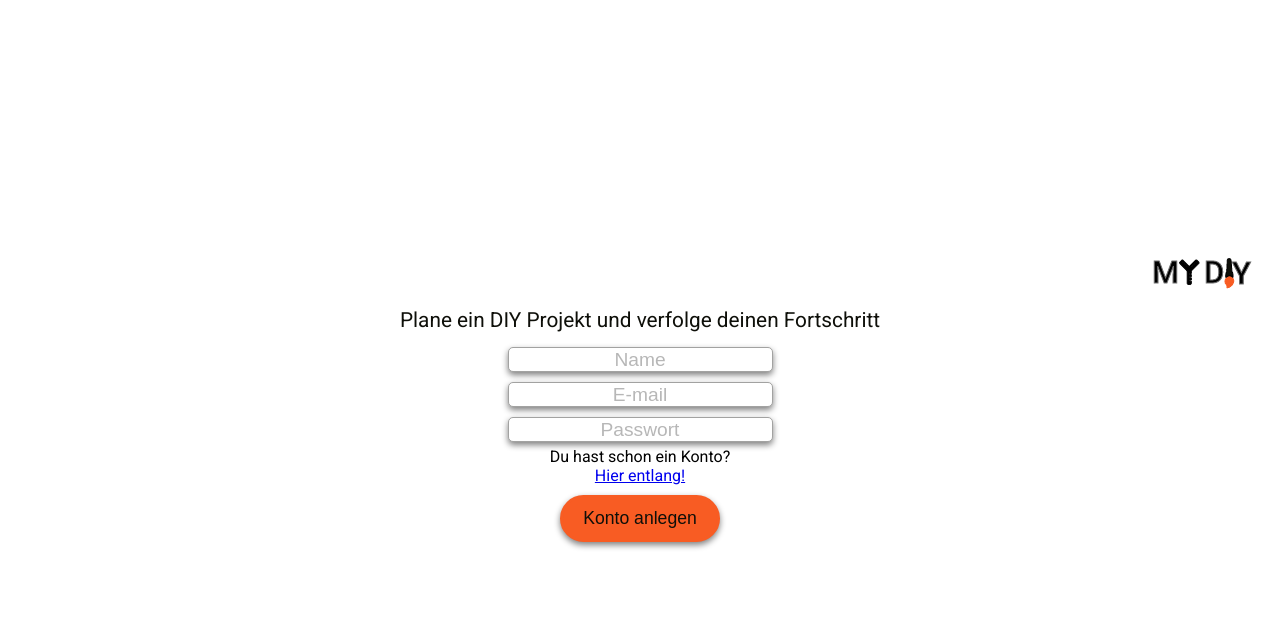
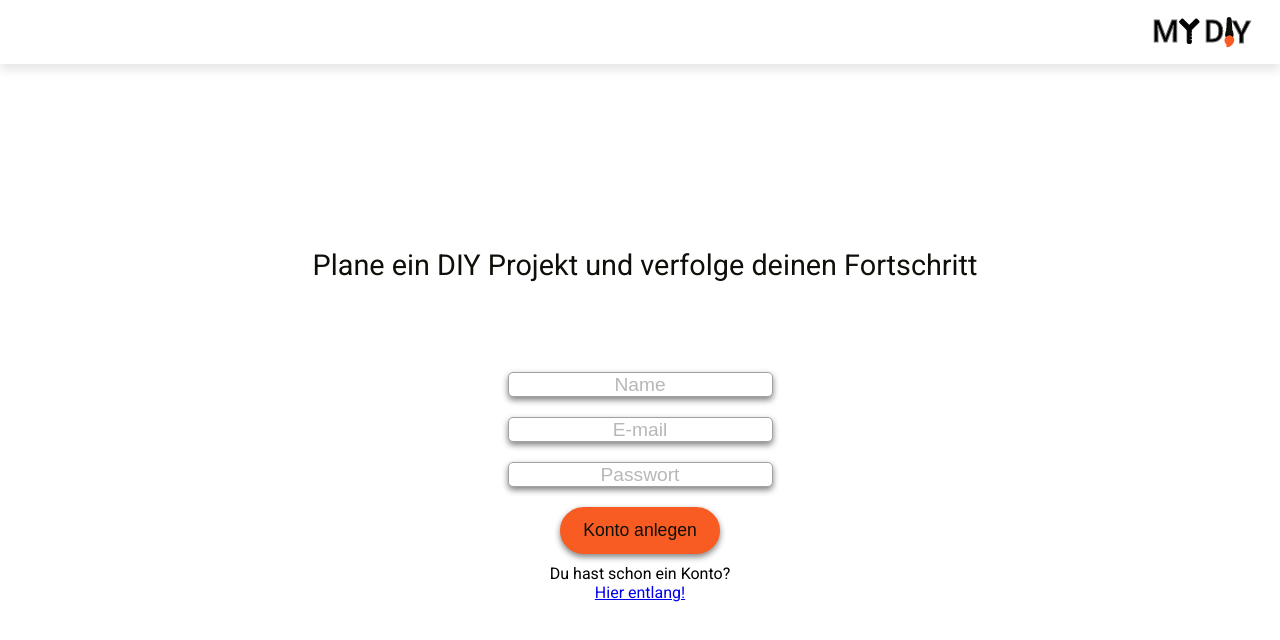
Before and after one commit to Kathrin92/MY-DIY, a React (Create React App) app in the folder client/: page /signup in a window 1280 px wide. Shown: the top 640 px of the page. Built offline with nearby package versions, Linux system fonts and the light colour scheme.

Commit message:
Adjuste component layout for signup opage and add header content

```diff
--- a/client/src/components/Header.js
+++ b/client/src/components/Header.js
@@ -6,8 +6,14 @@ const Container = styled.div`
   display: flex;
   justify-content: flex-end;
   align-items: center;
+  z-index: 10;
+  height: 64px;
+  margin: 0px;
   width: 100%;
-  height: 50px;
+  position: fixed;
+  top: 0;
+  background-color: white;
+  box-shadow: 0px 6px 10px rgba(0, 0, 0, 10%);
 `;
 
 const Title = styled.h1`
--- a/client/src/components/Input.js
+++ b/client/src/components/Input.js
@@ -10,8 +10,8 @@ const Input = styled.input`
   border-radius: 10px;
   box-shadow: 0px 3px 6px grey;
   font-size: 1.2rem;
-  padding: 0px 0px;
-  margin: 5px;
+  padding: 5px 5px;
+  margin: 10px;
   outline: none;
   &:hover {
     color: #ffffff;
--- a/client/src/components/PageHeading.js
+++ b/client/src/components/PageHeading.js
@@ -2,8 +2,8 @@ import styled from '@emotion/styled';
 
 const PageHeading = styled.span`
   color: #0e0f09;
-  margin: 10px 0px;
-  font: 500 1.3rem 'Roboto';
+  margin: 50px 30px 80px 40px;
+  font: 500 1.8rem 'Roboto';
 `;
 
 export default PageHeading;
--- a/client/src/pages/Signup.js
+++ b/client/src/pages/Signup.js
@@ -23,20 +23,20 @@ function Signup() {
         <IMG src={DIY} alt="MY DIY logo in small" />
       </Header>
       <PageHeading>
-        Plane ein DIY Projekt und verfolge deinen Fortschritt
+        <span>Plane ein DIY Projekt und verfolge deinen Fortschritt</span>
       </PageHeading>
       <InputContainer>
         <InputCircle placeholder="Name" type="text" />
         <InputCircle placeholder="E-mail" type="email" />
         <InputCircle placeholder="Passwort" type="password" />
       </InputContainer>
+      <ButtonContainer>
+        <Button>Konto anlegen</Button>
+      </ButtonContainer>
       <span>Du hast schon ein Konto?</span>
       <span>
         <Link to="/">Hier entlang!</Link>
       </span>
-      <ButtonContainer>
-        <Button>Konto anlegen</Button>
-      </ButtonContainer>
     </PageContainer>
   );
 }
```
Also changed, not shown: 1 other file (tests, documents, lock files or other folders).
